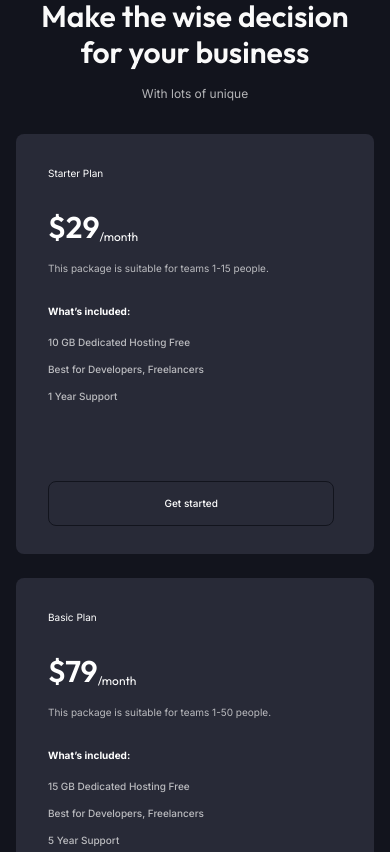
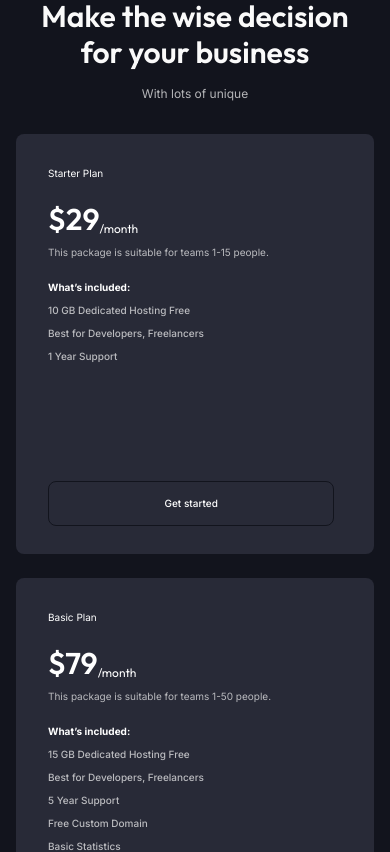
Before and after one commit to Mehedi-Hasan0/hotch-potch, a Next.js app: page / in a window 390 px wide. Shown: the part 5240-6092 px from the top of the page. Built offline with nearby package versions, Linux system fonts and the light colour scheme.

Commit message:
[FIX] Gap css updated

```diff
--- a/src/components/PricingCard.tsx
+++ b/src/components/PricingCard.tsx
@@ -6,11 +6,11 @@ export default function PricingCard() {
       {pricingData.map((card, idx) => (
         <div
           key={idx}
-          className="p-8 rounded-lg bg-[#282A37] flex flex-col gap-7 lg:max-w-[330px] h-[420px] md:h-[420px] lg:h-[480px] xl:h-[510px] 2xl:h-[554px] relative"
+          className="p-8 rounded-lg bg-[#282A37] flex flex-col gap-5 md:gap-6 xl:gap-7 lg:max-w-[330px] h-[420px] md:h-[420px] lg:h-[480px] xl:h-[510px] 2xl:h-[554px] relative"
         >
           <p className="link-text text-white">{card.title}</p>
 
-          <div className="flex flex-col gap-4">
+          <div className="flex flex-col gap-2 md:gap-3 xl:gap-4">
             <div className="flex items-end">
               <h2 className="sub-heading text-white">{card.price}</h2>
               <span className="font-outfit desc-text ">/month</span>
@@ -18,9 +18,9 @@ export default function PricingCard() {
             <p className="mini-text text-secondary/70">{card.maxTeam}</p>
           </div>
 
-          <div className="flex flex-col gap-4">
+          <div className="flex flex-col gap-2 md:gap-3 xl:gap-4">
             <p className="link-text font-bold">{card.subTitle}</p>
-            <div className="flex flex-col gap-3">
+            <div className="flex flex-col gap-2 lg:gap-3">
               {card.included.map((inc, idx) => (
                 <p
                   key={idx}
```
